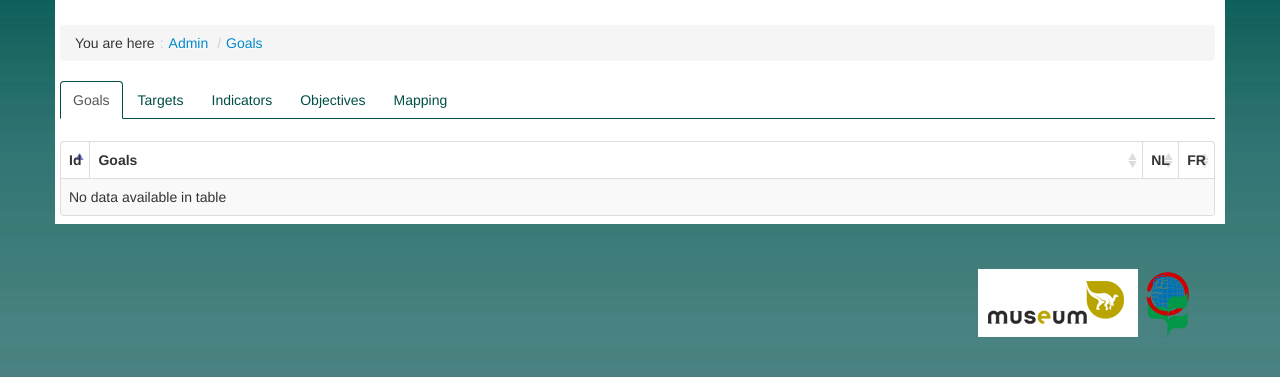
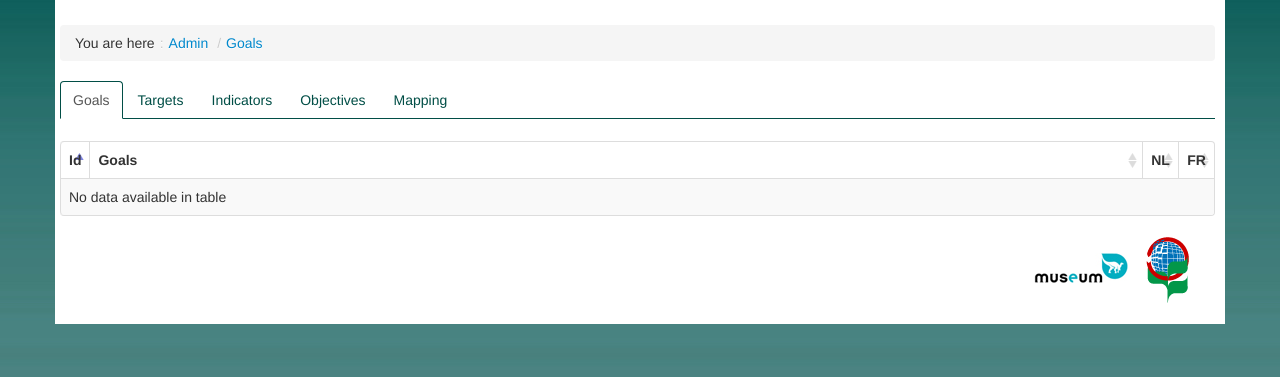
Before and after one commit to eaudeweb/nbsap, a Python web app: template nbsap/templates/goals/goals_listing.html in a window 1280 px wide. Shown: the part 101-478 px from the top of the page. Run offline with Jinja, Linux system fonts and the light colour scheme; the template is opened without the code that fills it, so the values that code supplies are empty; some libraries are stand-ins or nearby versions.

Commit message:
re-style the footer

```diff
--- a/nbsap/static/css/style.css
+++ b/nbsap/static/css/style.css
@@ -8,7 +8,6 @@ hgroup {
 }
 
 footer {
-    margin-top: 45px;
     padding: 35px 0 36px;
     border-top: 1px solid #E5E5E5;
 }
@@ -627,7 +626,8 @@ body {
 }
 
 @media (min-width: 1200px) {
-    .navbar-inner .container {
+    .navbar-inner .container,
+	footer {
 		width: 1170px;
     }
 
@@ -642,7 +642,8 @@ body {
 		width: 925px;
 	}
 
-	.navbar-inner {
+	.navbar-inner,
+	footer {
 		width: 940px;
     }
 
@@ -689,8 +690,10 @@ body {
 
 /* footer */
 footer {
-    padding: 0;
+    padding: 10px 0px 0px;
     border-top: 0px;
+	margin: 0 auto;
+	background: white;
 }
 
 footer ul {
@@ -704,6 +707,12 @@ footer ul li {
 
 footer .pull-left {
     margin-top: 20px;
+	font-size: 10px;
+	margin-left: 128px;
+}
+
+footer .pull-left a {
+	color: #014E46;
 }
 
 footer p {
@@ -711,10 +720,14 @@ footer p {
 }
 
 .museum-logo {
-    background: url('../museum-logo.gif') no-repeat;
+    background: url('../logo_irscnb.png') no-repeat 85% 50%;
     height: 68px;
     width: 160px;
     text-indent: -9999px;
+}
+
+footer .pull-right:hover {
+	 background: none;
 }
 
 .CHM-logo {
```
Also changed, not shown: nbsap/static/logo_irscnb.png (added).
